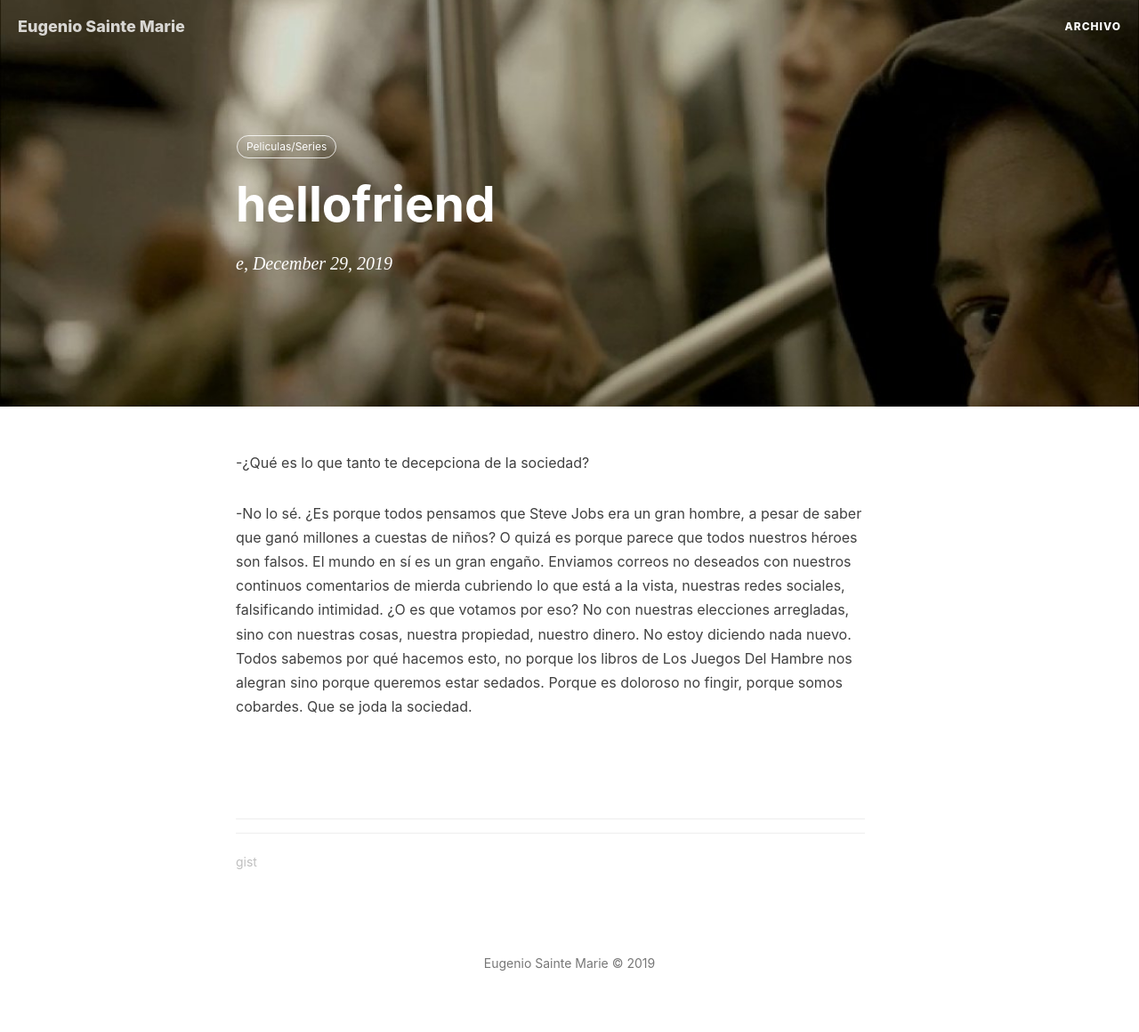
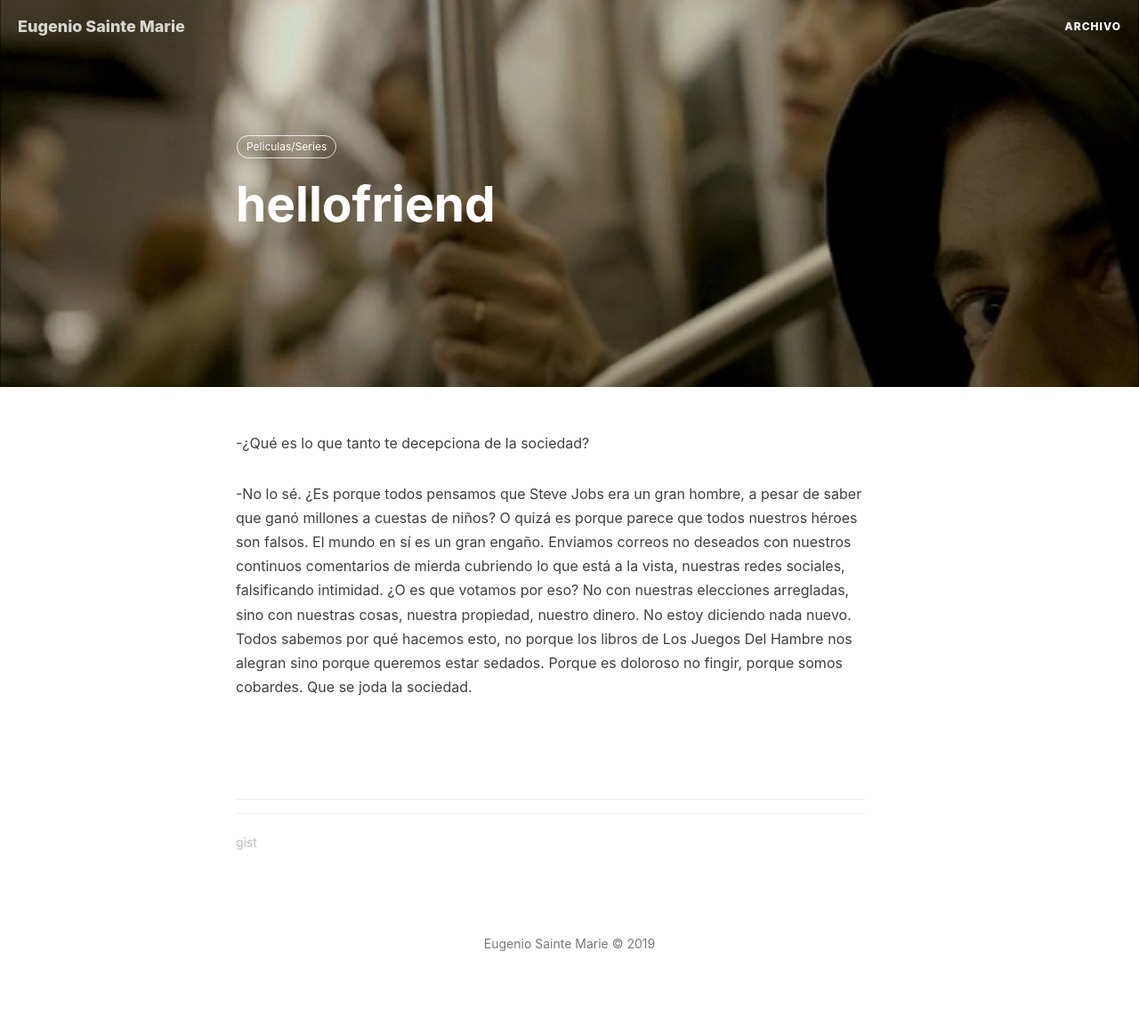
Before and after one commit to eugeniosaintemarie/notes, a Jekyll site: the page built from _posts/2019-12-29-hellofriend.markdown, in a window 1280 px wide. Shown: the whole page at 89% size. Built offline with Jekyll 4.4.1, drawn with Linux system fonts in a browser that asks for light colours; comment, search, counter and statistics services are not loaded; after the commit the page ends 1138 px from its top, so only the background shows below that.

Commit message:
Update intro-header.html

```diff
--- a/_includes/intro-header.html
+++ b/_includes/intro-header.html
@@ -43,7 +43,7 @@
                     <h1>{{ page.title }}</h1>
                     {% comment %} always create a h2 for keeping the margin {% endcomment %}
                     <h2 class="subheading">{{ page.subtitle }}</h2>
-                    <span class="meta">{% if page.author %}{{ page.author }}{% else %}{{ site.title }}{% endif %}, {{ page.date | date: "%B %-d, %Y" }}</span>
+                    <!--<span class="meta">{% if page.author %}{{ page.author }}{% else %}{{ site.title }}{% endif %}, {{ page.date | date: "%B %-d, %Y" }}</span>-->
                 </div>
             </div>
         </div>
@@ -81,7 +81,7 @@
                     <h1>{{ page.title }}</h1>
                     {% comment %} always create a h2 for keeping the margin {% endcomment %}
                     <h2 class="subheading">{{ page.subtitle }}</h2>
-                    <span class="meta">{% if page.author %}{{ page.author }}{% else %}{{ site.title }}{% endif %}, {{ page.date | date: "%B %-d, %Y" }}</span>
+                    <!--<span class="meta">{% if page.author %}{{ page.author }}{% else %}{{ site.title }}{% endif %}, {{ page.date | date: "%B %-d, %Y" }}</span>-->
                 </div>
             </div>
         </div>
```
Also changed, not shown: other parts of _includes/intro-header.html (+1 -1 lines).
